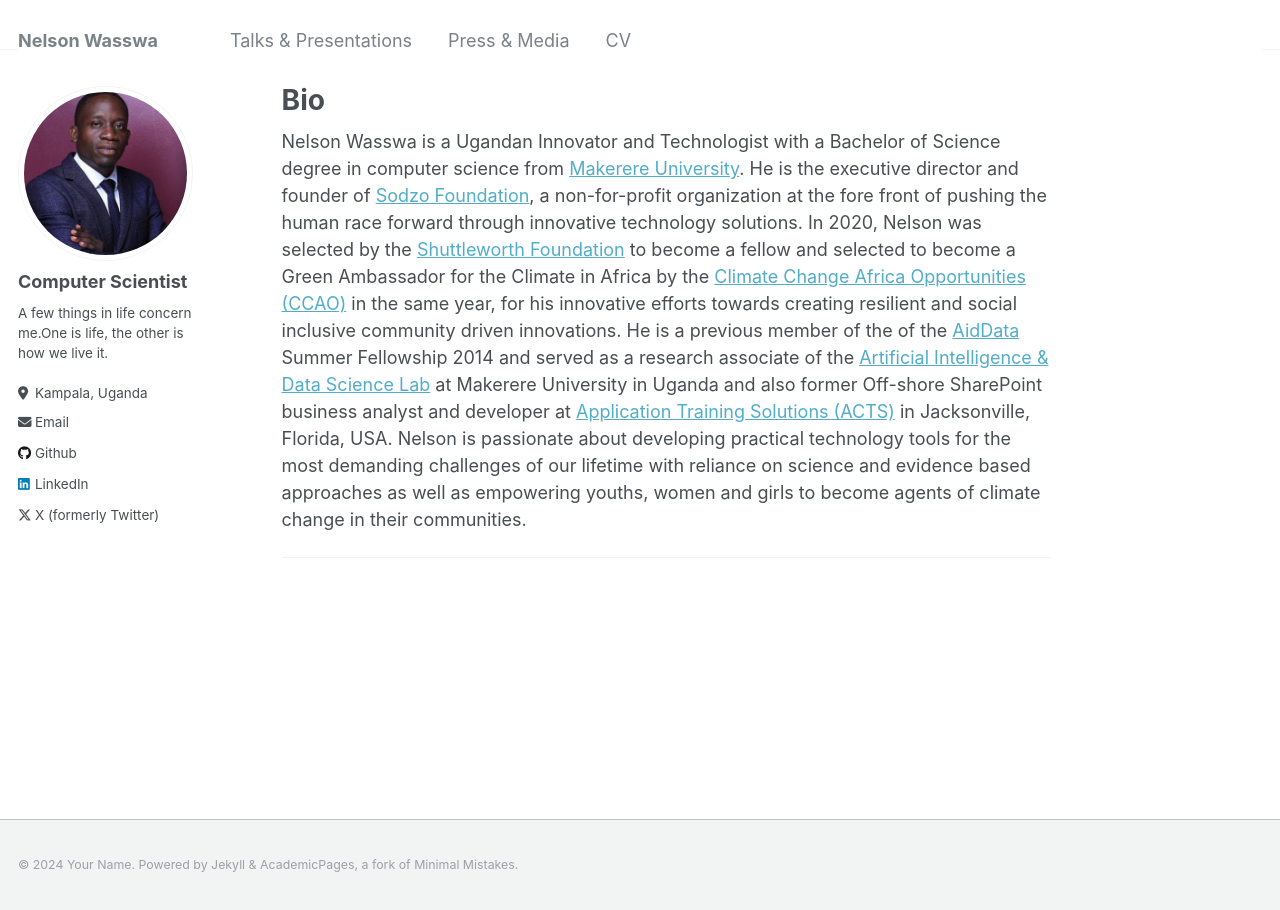
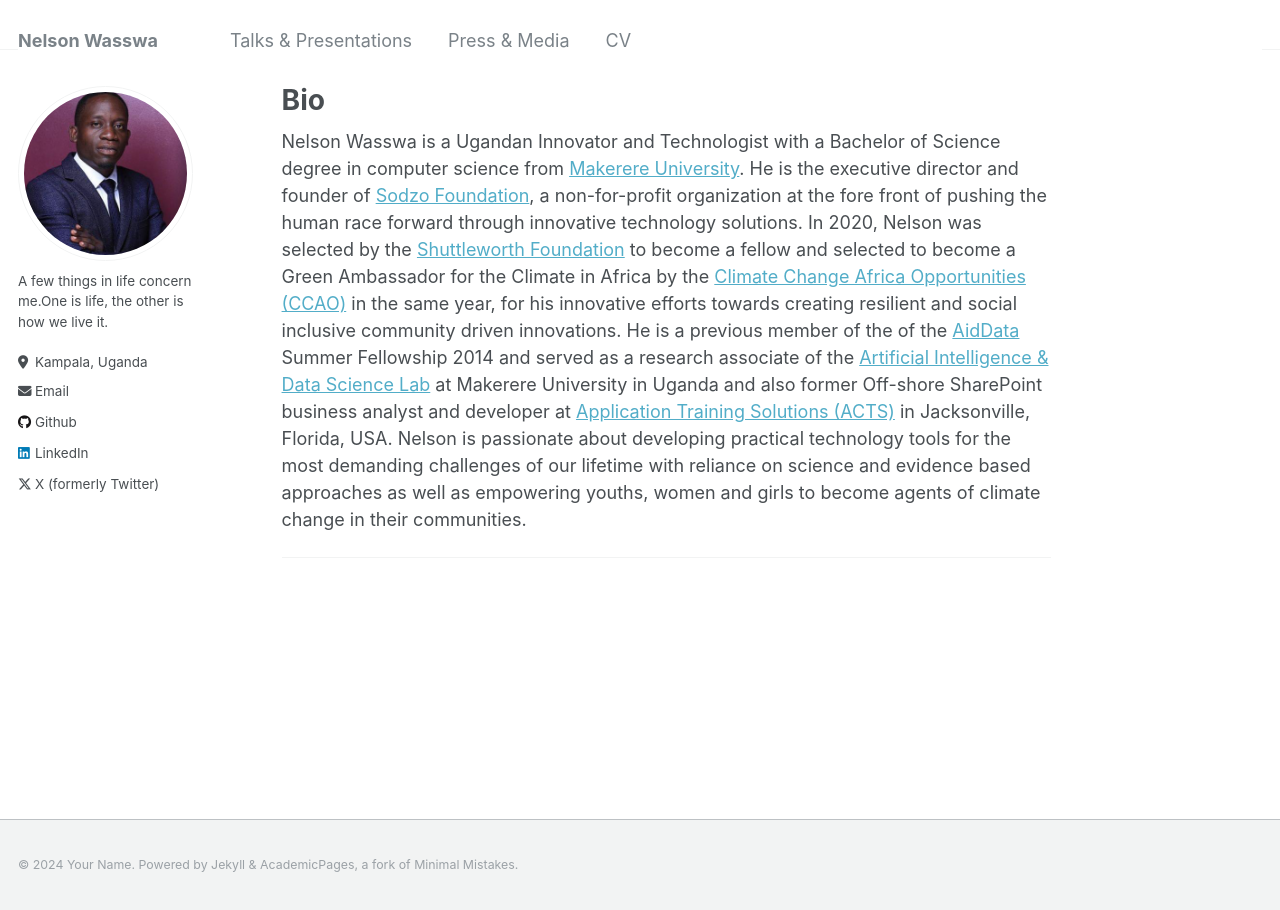
Before and after one commit to Nelwa256/nelsonwasswa.github.io, a Jekyll site: the page built from _pages/about.md, in a window 1280 px wide. Built offline with Jekyll 4.4.1, drawn with Linux system fonts in a browser that asks for light colours.

Commit message:
Update _config.yml

```diff
--- a/_config.yml
+++ b/_config.yml
@@ -22,7 +22,7 @@ repository               : "https://nelwa256/nwasswa.github.io"
 author:
   # Biographic information
   avatar           : "profile.png"
-  name             : "Computer Scientist"
+  name             : #"Computer Scientist"
   pronouns         : # example: "she/her"
   bio              : "A few things in life concern me.One is life, the other is how we live it."
   location         : "Kampala, Uganda"
```
